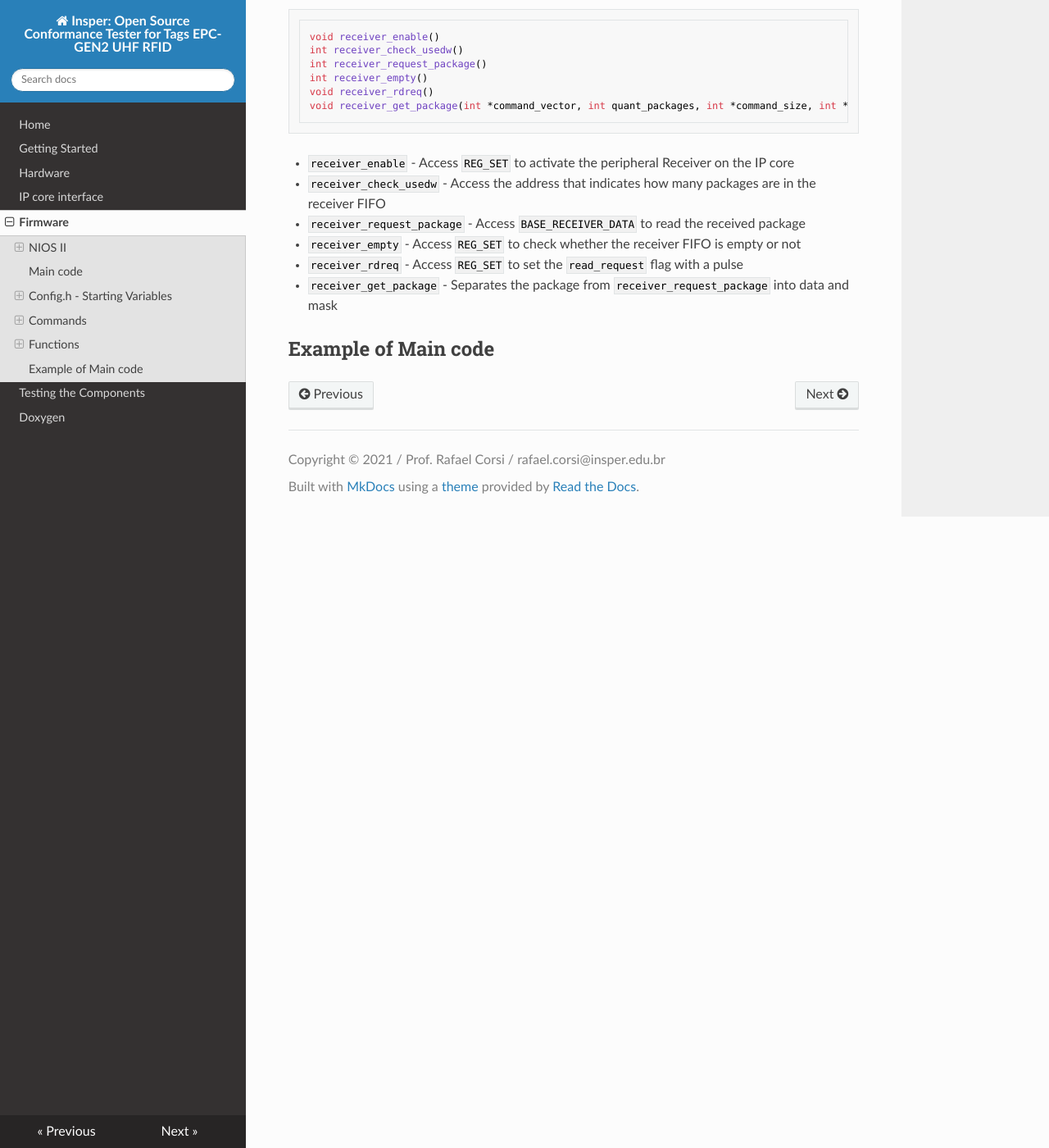
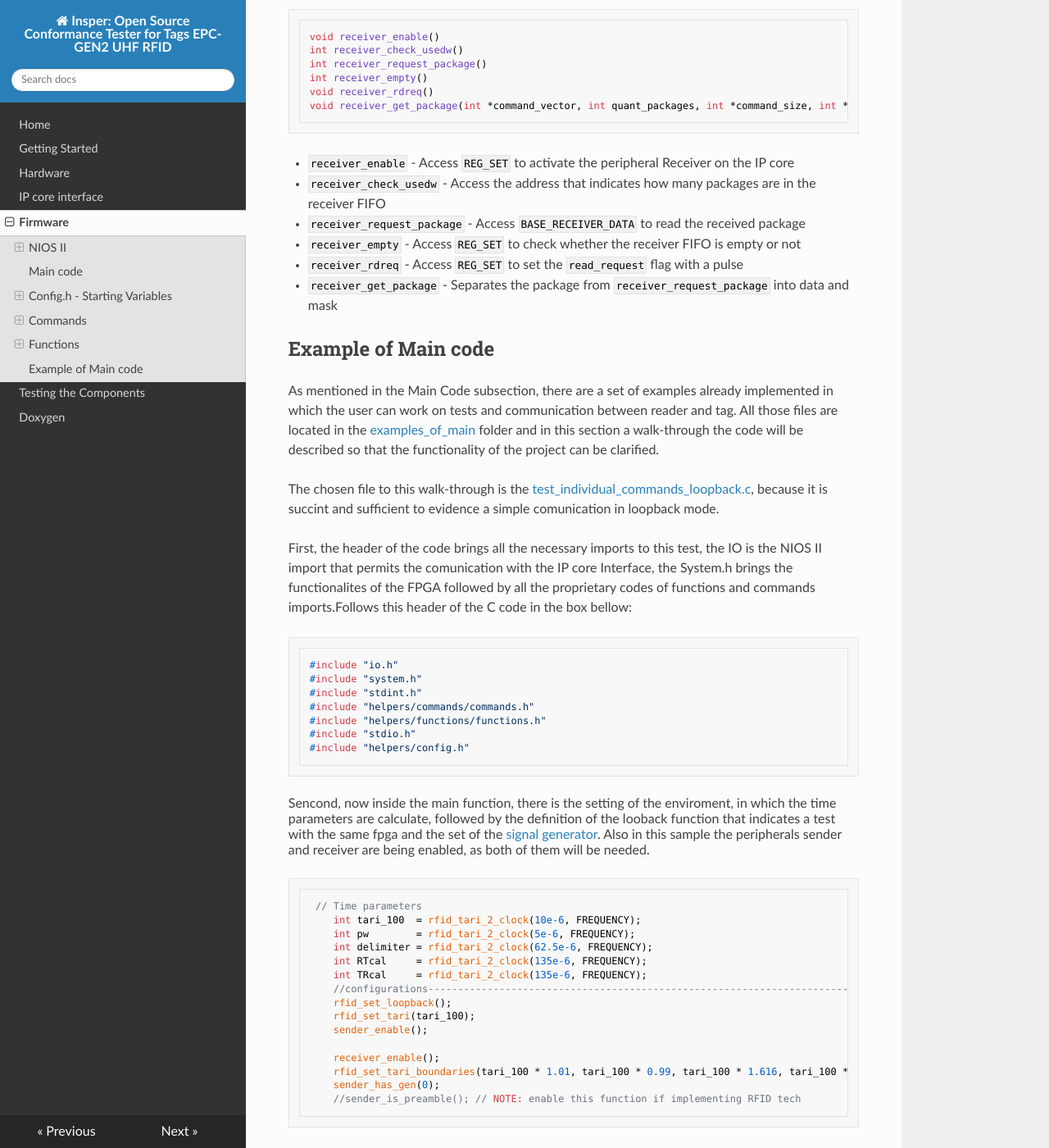
Before and after one commit to pfeinsper/21b-indago-rfid-conformance-tester, an MkDocs documentation site: the page built from docs-src/firmware.md, in a window 1280 px wide and 1400 px high, scrolled down 9950 px. Shown: the whole window at 82% size. Built offline with MkDocs 1.6.1, drawn with Linux system fonts in a browser that asks for light colours; nearby versions of some CDN libraries; some of the changed text lies outside the part shown.

Commit message:
firmware page done

````diff
--- a/docs-src/firmware.md
+++ b/docs-src/firmware.md
@@ -56,10 +56,13 @@ The software is developed to be easy to understand, it calls single responsibili
 
 In the main code the user can choose which commands they want to send to the TAG, to see if it responds properly according to the EPC-GEN2 protocol. Also It is possible to make timing tests by varying the Tari values, to check if the Tag will respond accordingly. This also permits the user to implement new commands such as propertary or custom ones.
 
-The group has prepared a set of examples in which this code will be used by the final user. For example, if the user wants to test it's reader or even make a simulation in ModelSim, they must copy the file loopback_handshake.c from the folder ./examples_of_main to the main code. By executing this code inside the main, what the user will be able to see and test will be shown later in the section Example of Main code. This folder can be found [here](https://github.com/pfeinsper/21b-indago-rfid-conformance-tester/tree/main/fpga/example_of_main).
+The group has prepared a set of examples in which this code will be used by the final user. For example, if the user wants to test it's reader or even make a simulation in ModelSim, they must copy the file loopback_handshake.c from the folder ./examples_of_main to the main code located [here](https://github.com/pfeinsper/21b-indago-rfid-conformance-tester/blob/main/fpga/software/rfid_test/main.c). By executing this code inside the main, what the user will be able to see and test will be shown later in the section Example of Main code. This folder can be found [here](https://github.com/pfeinsper/21b-indago-rfid-conformance-tester/tree/main/fpga/example_of_main).
 
-Besides the loopback_handshake.c the others examples of main codes are the reader.c, the tag.c and the test_individual_commands_loopback.c which are variations that are capable, respectivily, of making the job of a Reader or emulating a Tag and even testing the send and receive of a single command in a single fpga.
-
+Besides the [loopback_handshake.c](https://github.com/pfeinsper/21b-indago-rfid-conformance-tester/blob/main/fpga/examples_of_main/loopback_handshake.c)
+ the others examples of main codes are the [reader.c](https://github.com/pfeinsper/21b-indago-rfid-conformance-tester/blob/main/fpga/examples_of_main/reader.c)
+, the [tag.c](https://github.com/pfeinsper/21b-indago-rfid-conformance-tester/blob/main/fpga/examples_of_main/tag.c)
+ and the [test_individual_commands_loopback.c](https://github.com/pfeinsper/21b-indago-rfid-conformance-tester/blob/main/fpga/examples_of_main/test_individual_commands_loopback.c)
+ which are variations that are capable, respectivily, of making the job of a Reader or emulating a Tag and even testing the send and receive of a single command in a single fpga.
 
 
 ## Config.h - Starting Variables
@@ -394,3 +397,91 @@ void receiver_get_package(int *command_vector, int quant_packages, int *command_
 - `receiver_get_package` - Separates the package from `receiver_request_package` into data and mask
 
 ## Example of Main code
+
+As mentioned in the Main Code subsection, there are a set of examples already implemented in which the  user can work on tests and communication between reader and tag. All those files are located in the
+[examples_of_main](https://github.com/pfeinsper/21b-indago-rfid-conformance-tester/tree/main/fpga/examples_of_main) folder and in this section a walk-through the code will be described so that the functionality of the project can be clarified.
+
+The chosen file to this walk-through is the [test_individual_commands_loopback.c](https://github.com/pfeinsper/21b-indago-rfid-conformance-tester/blob/main/fpga/examples_of_main/test_individual_commands_loopback.c), because it is succint and sufficient to evidence a simple comunication in loopback mode.
+
+First, the header of the code brings all the necessary imports to this test, the IO is the NIOS II import that permits the comunication with the IP core Interface, the System.h brings the functionalites of the FPGA followed by all the proprietary codes of functions and commands imports.Follows this header of the C code in the box bellow:
+
+```c
+#include "io.h"
+#include "system.h"
+#include "stdint.h"
+#include "helpers/commands/commands.h"
+#include "helpers/functions/functions.h"
+#include "stdio.h"
+#include "helpers/config.h"
+```
+Sencond, now inside the main function, there is the setting of the enviroment, in which the time parameters are calculate, followed by the definition of the looback function that indicates a test with the same fpga and the set of the [signal generator](hardware.md).
+Also in this sample the peripherals sender and receiver are being enabled, as both of them will be needed.
+
+```c
+ // Time parameters
+	int tari_100  = rfid_tari_2_clock(10e-6, FREQUENCY);
+	int pw        = rfid_tari_2_clock(5e-6, FREQUENCY);
+	int delimiter = rfid_tari_2_clock(62.5e-6, FREQUENCY);
+	int RTcal     = rfid_tari_2_clock(135e-6, FREQUENCY);
+	int TRcal     = rfid_tari_2_clock(135e-6, FREQUENCY);
+    //configurations------------------------------------------------------------------------------
+    rfid_set_loopback();
+    rfid_set_tari(tari_100);
+    sender_enable();
+
+    receiver_enable();
+    rfid_set_tari_boundaries(tari_100 * 1.01, tari_100 * 0.99, tari_100 * 1.616, tari_100 * 1.584, pw, delimiter, RTcal, TRcal);
+    sender_has_gen(0);
+    //sender_is_preamble(); // NOTE: enable this function if implementing RFID tech
+
+```
+
+A disclameir about the sender_is_preamble, which is responsible, as mentioned in the sender functions sunbsection, to the signal generator is that it is muted in the code because the team did not implemented the radio frequency part of the project as accorded before with the professor and the client, but once it is implemented the necessary preamble or frame-sync is ready for use.
+
+Now it is necessary to send the disered command to be tested and validated. So in the following sample a Ack command will be built and sended.
+
+```c
+    printf("==============================\n");
+    printf("==       TEST COMMAND       ==\n");
+    printf("==============================\n");
+
+    command rn16;
+    rn16_build(&rn16);
+
+    command ack;
+
+    ack_build(&ack, rn16);
+
+    printf("sending ack\n");
+
+    sender_send_command(&ack);
+
+    printf("sent ack\n\n");
+
+```
+
+The Ack, also needs a random number in it`s built that is why it was also built.
+
+Last, it is necessary to read the IP core for the sended previous command, so the following box of code is responsibel to retrieve that data from the IP.
+
+```c
+    int quant_packages = 3;
+    int command_size = 0;
+    int packages[quant_packages];
+
+    printf("waiting for packages\n");
+
+    if (receiver_get_package(packages,quant_packages, &command_size) == -1)
+    {
+        printf("exiting on receiver\n");
+        return 1;
+    }
+
+    printf("command_size: %d\n", command_size);
+    int label = rfid_check_command(packages, command_size);
+    printf("label is: %d\n\n", label);
+```
+
+Wrapping all this code a command shall be sent, received and also validated.
+
+For more informantion on how to run it and get the outputs for it see the Testing / Running section of the [Getting Started](getting_started.md) page.
````
